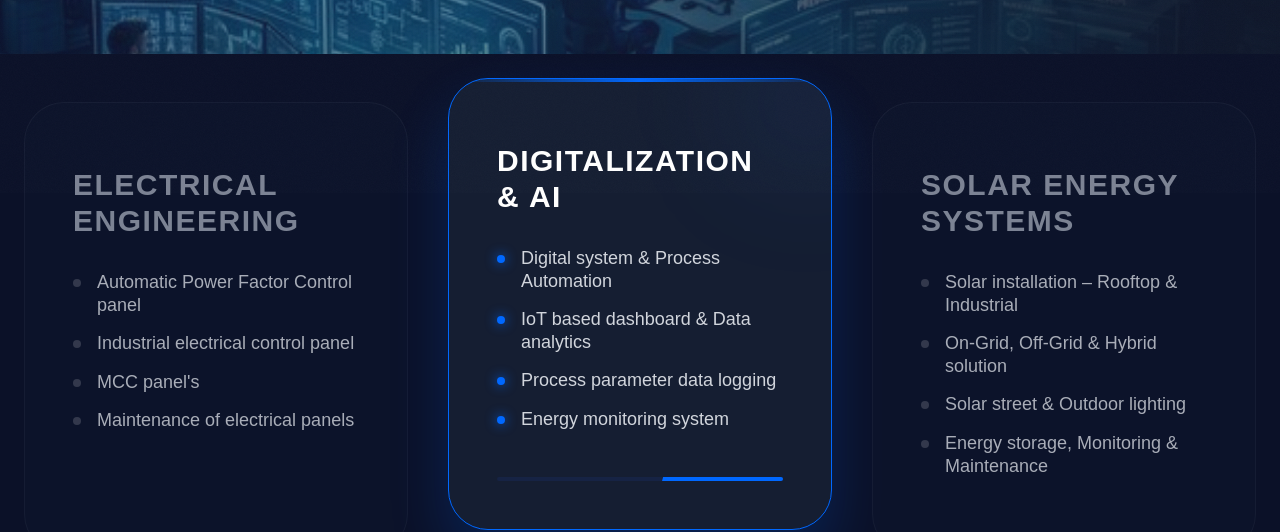
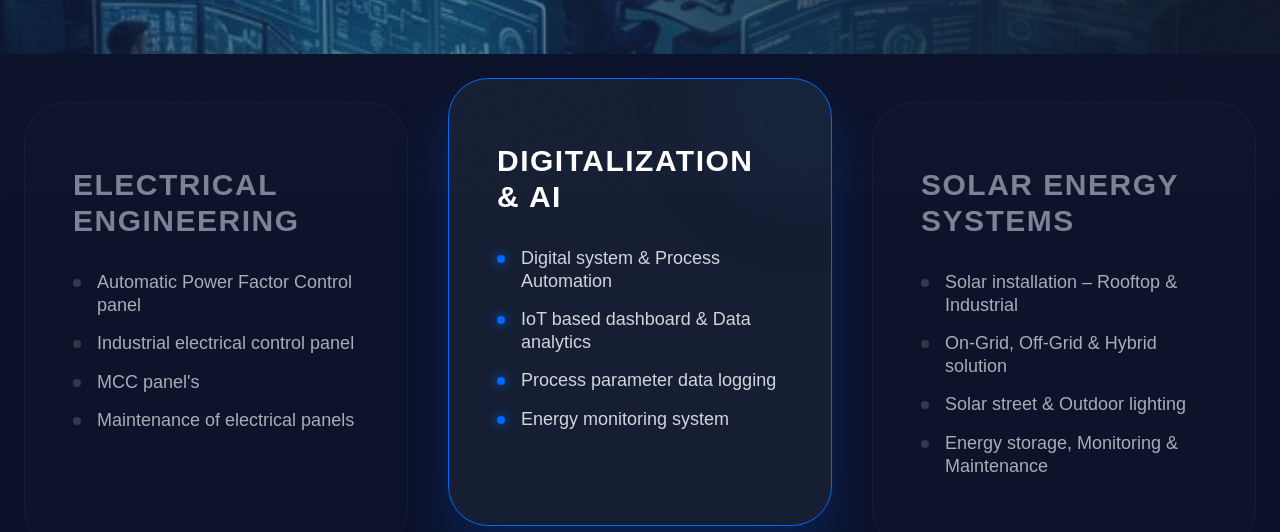
Before and after one commit to prajyotgawade/unity-Enterprises, a Next.js app: page / in a window 1280 px wide. Shown: the part 607-1139 px from the top of the page. Built offline with nearby package versions, Linux system fonts and the light colour scheme.

Commit message:
new changes

```diff
--- a/src/components/HeroSection.tsx
+++ b/src/components/HeroSection.tsx
@@ -56,12 +56,14 @@ export default function HeroSection() {
                                 alt={slide.title}
                                 fill
                                 priority={index === currentSlide}
-                                className="object-cover transition-transform duration-[15s] ease-linear scale-105 group-hover:scale-110 mix-blend-screen opacity-90"
+                                className="object-cover transition-transform duration-[15s] ease-linear scale-105 group-hover:scale-110 mix-blend-screen opacity-90 [mask-image:linear-gradient(to_bottom,black_85%,transparent_100%)]"
                                 sizes="100vw"
                                 quality={90}
                             />
                             {/* Consistent Overlay: Same dark-to-transparent fade for all devices as requested */}
                             <div className="absolute inset-0 bg-gradient-to-l from-[#0f172a]/95 via-[#0f172a]/50 to-transparent border-t border-white/5 z-10"></div>
+                            {/* Optimized bottom blend for a perfect image-to-background mix */}
+                            <div className="absolute inset-x-0 bottom-0 h-24 bg-gradient-to-t from-[#0B1128] via-[#0B1128]/80 to-transparent z-12 pointer-events-none backdrop-blur-[2px]"></div>
                         </div>
 
                         {/* Content Overlay - Hidden instantly when not active to prevent overlap */}
@@ -164,7 +166,7 @@ export default function HeroSection() {
                         >
                             {/* Card Decorative Elements */}
                             <div className={`absolute -top-10 -right-10 w-32 h-32 bg-blue-500/10 rounded-full blur-3xl transition-opacity duration-500 ${currentSlide === index ? "opacity-100" : "opacity-0 group-hover:opacity-100"}`} />
-                            <div className={`absolute top-0 left-0 w-full h-[3px] bg-gradient-to-r from-transparent via-[var(--ue-primary)] to-transparent transition-all duration-500 ${currentSlide === index ? "opacity-100 scale-x-100" : "opacity-0 scale-x-0 group-hover:opacity-50 group-hover:scale-x-75"}`} />
+
 
                             <div className="relative z-10 flex flex-col h-full pt-4">
                                 <h3 className={`text-2xl md:text-3xl font-heading font-bold uppercase tracking-wider mb-8 transition-all ${currentSlide === index ? "text-white" : "text-gray-400 group-hover:text-white"
@@ -182,10 +184,7 @@ export default function HeroSection() {
                                     ))}
                                 </ul>
 
-                                {/* Selected Indicator Line (Instead of button) */}
-                                <div className={`mt-auto h-1 w-full bg-blue-900/20 rounded-full overflow-hidden transition-opacity duration-300 ${currentSlide === index ? "opacity-100" : "opacity-0"}`}>
-                                    <div className="h-full bg-[var(--ue-primary)] animate-[ue-shimmer_3s_infinite]" style={{ width: "100%" }}></div>
-                                </div>
+
                             </div>
                         </div>
                     ))}
```
